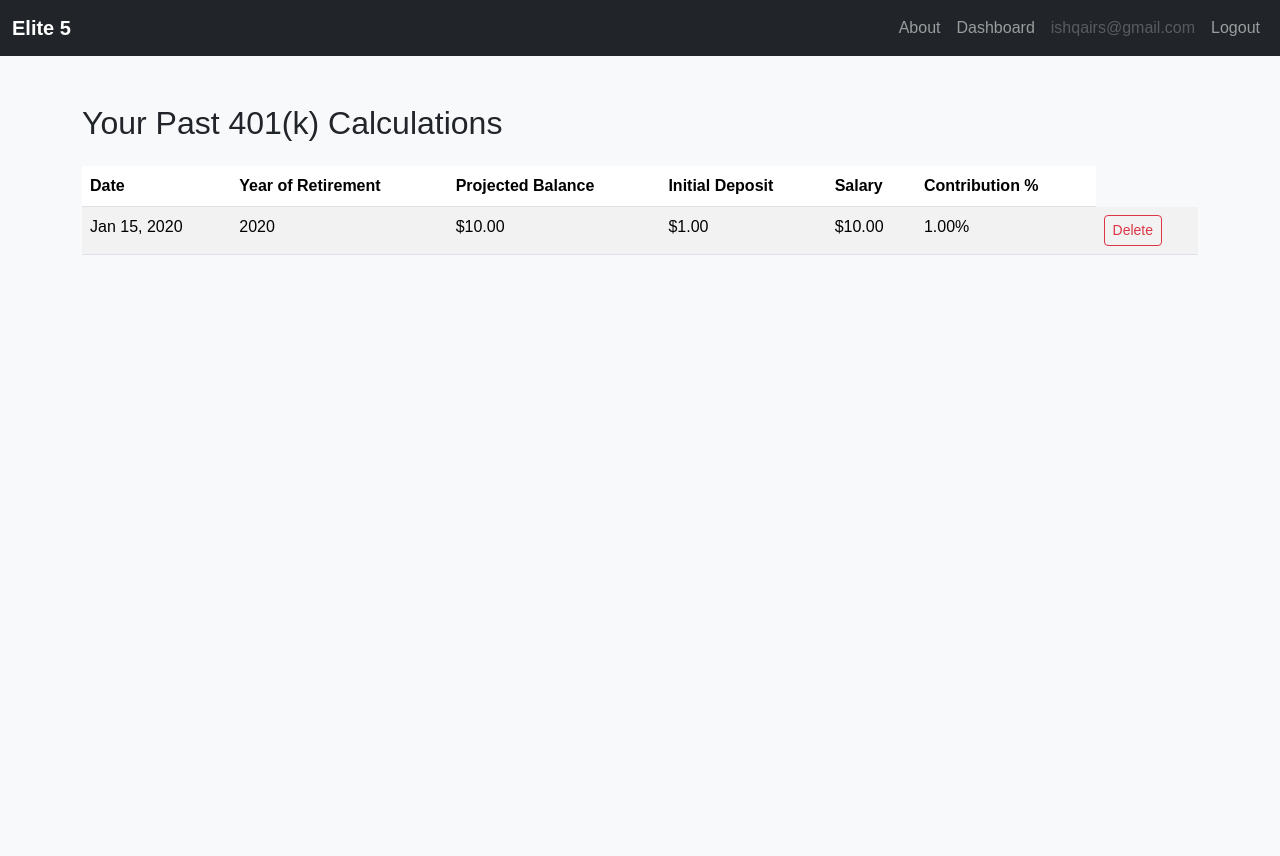
After one commit to DePaul-Spring-2025-CSC-394-903/final-project-poc-team-5, a Django app: page /401k-history/ in a window 1280 px wide. The commit adds this page. Run offline with Django 4.2, Linux system fonts and the light colour scheme; a user stored in the database is signed in; tables that the repository leaves empty hold one stand-in row (values such as "Sample post").

Commit message:
ui updates and fixes

```diff
--- a/main/models.py
+++ b/main/models.py
@@ -28,3 +28,19 @@ class DebtCalculation(models.Model):
 
     def __str__(self):
         return f"{self.user.username} - {self.created_at.strftime('%b %d, %Y %H:%M')} ({self.strategy})"
+
+
+class RetirementCalculation(models.Model):
+    user = models.ForeignKey(User, on_delete=models.CASCADE)
+    created_at = models.DateTimeField(auto_now_add=True)
+    year_of_retirement = models.IntegerField()
+    init_deposit = models.DecimalField(max_digits=12, decimal_places=2)
+    salary = models.DecimalField(max_digits=12, decimal_places=2)
+    salary_growth = models.DecimalField(max_digits=5, decimal_places=2)
+    contribution = models.DecimalField(max_digits=5, decimal_places=2)
+    match = models.DecimalField(max_digits=5, decimal_places=2)
+    yield_rate = models.DecimalField(max_digits=5, decimal_places=2)
+    projected_balance = models.DecimalField(max_digits=15, decimal_places=2)
+
+    def __str__(self):
+        return f"401k Result: ${self.projected_balance} in {self.year_of_retirement}"
--- /dev/null
+++ b/main/templates/main/401k_history.html
@@ -0,0 +1,37 @@
+{% extends "main/base.html" %}
+{% block content %}
+<div class="container py-5">
+  <h2 class="mb-4">Your Past 401(k) Calculations</h2>
+  {% if history %}
+    <table class="table table-striped">
+      <thead>
+        <tr>
+          <th>Date</th>
+          <th>Year of Retirement</th>
+          <th>Projected Balance</th>
+          <th>Initial Deposit</th>
+          <th>Salary</th>
+          <th>Contribution %</th>
+        </tr>
+      </thead>
+      <tbody>
+        {% for entry in history %}
+        <tr>
+          <td>{{ entry.created_at|date:"M d, Y" }}</td>
+          <td>{{ entry.year_of_retirement }}</td>
+          <td>${{ entry.projected_balance }}</td>
+          <td>${{ entry.init_deposit }}</td>
+          <td>${{ entry.salary }}</td>
+          <td>{{ entry.contribution }}%</td>
+          <td>
+            <a href="{% url 'delete_401k' entry.pk %}" class="btn btn-sm btn-outline-danger">Delete</a>
+          </td>
+        </tr>
+        {% endfor %}
+      </tbody>
+    </table>
+  {% else %}
+    <p>No previous calculations found.</p>
+  {% endif %}
+</div>
+{% endblock %}
--- a/main/urls.py
+++ b/main/urls.py
@@ -31,4 +31,9 @@ urlpatterns = [
     path('snowball-result/', snowball_result_view, name='snowball_result'),
     path('snowball-history/', views.snowball_history, name='snowball_history'),
     path('delete-calculation/<int:pk>/', views.delete_calculation, name='delete_calculation'),
+    path("401k-history/", views.retirement_history, name="retirement_history"),
+    path("401k-result/", views.retirement_result_view, name="retirement_result"),
+    path("401k-history/delete/<int:pk>/", views.delete_retirement_entry, name="delete_401k"),
+
+
 ]
--- a/main/views.py
+++ b/main/views.py
@@ -15,6 +15,11 @@ from django.forms import formset_factory, BaseFormSet
 from .utils import calcGains
 from django.contrib.auth.views import LogoutView
 from django.http import HttpResponseNotAllowed
+from .models import RetirementCalculation
+from datetime import datetime
+from django.http import HttpResponseRedirect
+from django.urls import reverse
+
 
 
 class SafeLogoutView(LogoutView):
@@ -85,7 +90,7 @@ def snowball_calculator(request):
     result = None
     base_total_payment = Decimal('0')
 
-    # Step 1: Load previous calculation if ?load=ID is in query
+    #Load previous calculation if ?load=ID is in query
     load_id = request.GET.get('load')
     initial_data = None
     strategy_initial = 'snowball'
@@ -106,7 +111,7 @@ def snowball_calculator(request):
         except DebtCalculation.DoesNotExist:
             pass
 
-    # Step 2: Initialize forms
+    # Initialize forms
     if request.method == 'POST':
         formset = LoanFormSet(request.POST)
         main_form = MainPaymentForm(request.POST)
@@ -117,7 +122,7 @@ def snowball_calculator(request):
             'additional_payment': extra_payment_initial
         })
 
-    # Step 3: Process the form on POST
+    # Process the form on POST
     if request.method == 'POST' and formset.is_valid() and main_form.is_valid():
         strategy = main_form.cleaned_data.get('strategy', 'snowball')
         extra_payment = main_form.cleaned_data.get('additional_payment', Decimal('0'))
@@ -190,7 +195,7 @@ def snowball_calculator(request):
             chart_data.append(float(sum(l['balance'] for l in loans)))
             months += 1
 
-        # Step 4: Build result
+        # Build result
         result = {
             'months': months,
             'data_json': json.dumps(chart_data),
@@ -200,7 +205,7 @@ def snowball_calculator(request):
             'interest_saved': float(round(baseline_interest - total_interest, 2)),
             'strategy_used': strategy,
         }
-                # Convert Decimal values in each loan dict to float for JSON serialization
+        # Convert Decimal values in each loan dict to float for JSON serialization
         loan_data_serialized = [
             {
                 'name': l['name'],
@@ -216,7 +221,7 @@ def snowball_calculator(request):
 
         request.session['snowball_result'] = result
 
-        # Step 5: Save to database
+        # Save to database
         loan_summary = f"Strategy: {strategy.title()} | " + "; ".join(
             f"{l['name']} (Initial: ${l['initial_balance']:.2f}, Rate: {l['interest_rate']}%)"
             for l in loans
@@ -270,13 +275,22 @@ def snowball_result_view(request):
 
 @login_required
 def dashboard_view(request):
+    # Recent Snowball history
     history = DebtCalculation.objects.filter(user=request.user).order_by('-created_at')[:3]
+
+    # Flags for session-based "last result" buttons
     has_result = 'snowball_result' in request.session
+    has_401k_result = 'last_401k_result' in request.session
+
     return render(request, 'main/dashboard.html', {
         'history': history,
-        'has_result': has_result
+        'has_result': has_result,
+        'has_401k_result': has_401k_result,
     })
 
+
+
+@login_required
 def calculator_401k(request):
     context = {}
 
@@ -290,11 +304,23 @@ def calculator_401k(request):
             match = float(request.POST.get("employer_match_percent")) / 100
             yield_rate = float(request.POST.get("annual_yield")) / 100
 
-            total, growth_data = calcGains(init_deposit, year_of_retirement, salary, salary_growth, contribution, match, yield_rate)
 
-            context = {
+            total, growth_data = calcGains(
+                init_deposit,
+                year_of_retirement,
+                salary,
+                salary_growth,
+                contribution,
+                match,
+                yield_rate
+            )
+
+            current_year = datetime.now().year
+            current_age = year_of_retirement - (len(growth_data))
+
+            context.update({
                 "result": {
-                    "projected_balance": total,
+                    "projected_balance": round(total, 2),
                     "data_json": json.dumps(growth_data),
                 },
                 "year_of_retirement": year_of_retirement,
@@ -304,12 +330,37 @@ def calculator_401k(request):
                 "contribution_percent": contribution * 100,
                 "employer_match_percent": match * 100,
                 "annual_yield": yield_rate * 100,
-            }
+                "current_age": current_age  #pass to chart
+            })
+
+            request.session["last_401k_result"] = context["result"]
+
         except Exception as e:
             context["error"] = f"Error processing form: {e}"
 
     return render(request, "main/401k_calculator.html", context)
 
+
+@login_required
+def retirement_history(request):
+    history = RetirementCalculation.objects.filter(user=request.user).order_by('-created_at')
+    return render(request, 'main/401k_history.html', {'history': history})
+
+@login_required
+def retirement_result_view(request):
+    result = request.session.get('last_401k_result')
+    if not result:
+        return redirect('calculator_401k')  # Fallback if nothing stored
+
+    return render(request, 'main/401k_result.html', {'result': result})
+
+@login_required
+def delete_retirement_entry(request, pk):
+    entry = get_object_or_404(RetirementCalculation, pk=pk, user=request.user)
+    if request.method == "POST":
+        entry.delete()
+        return redirect('retirement_history')
+    return render(request, 'main/confirm_delete.html', {'entry': entry})
 
 @login_required
 def budgeting_tool(request):
```
Also changed, not shown: main/templates/main/401k_result.html (added, +46 -0 lines), main/templates/main/confirm_delete.html (added, +13 -0 lines), main/templates/main/dashboard.html (+16 -2 lines), db.sqlite3, main/migrations/0002_retirementcalculation.py (added).
